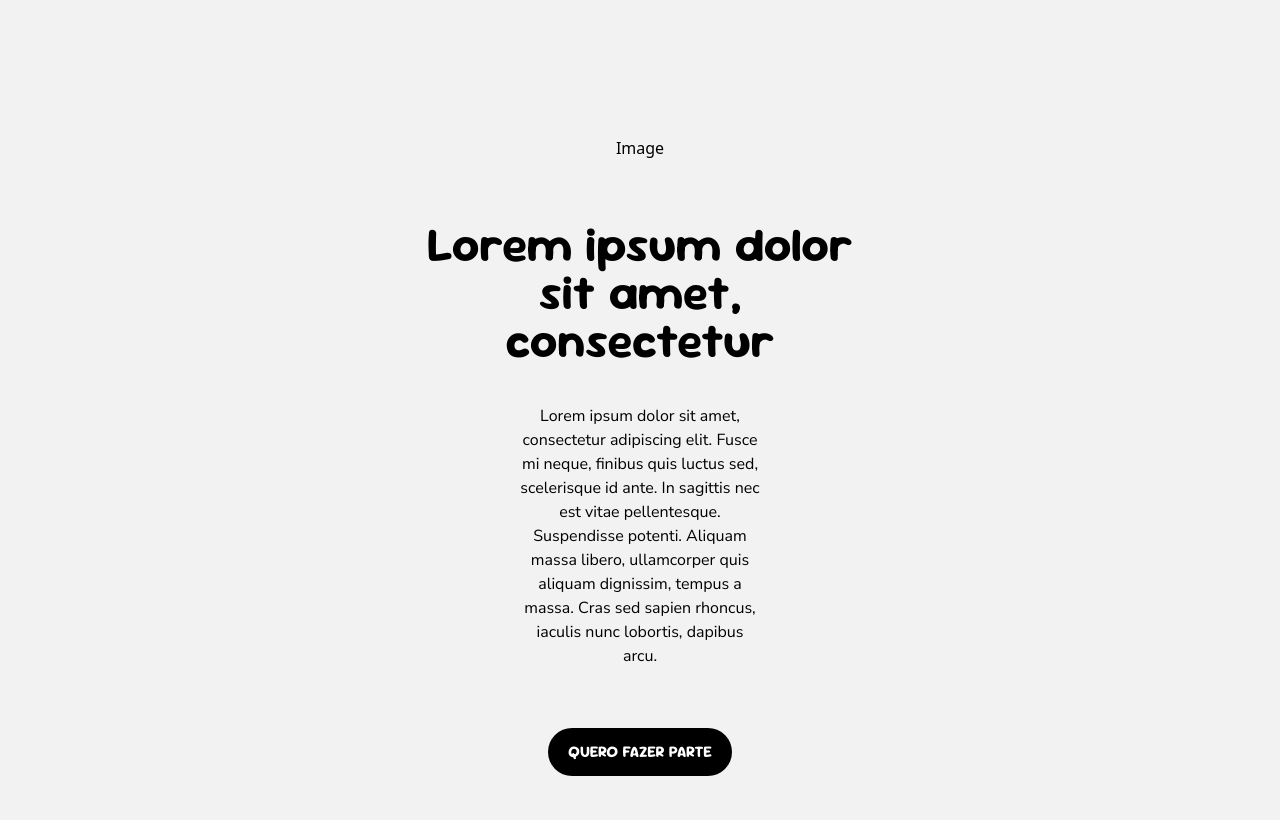
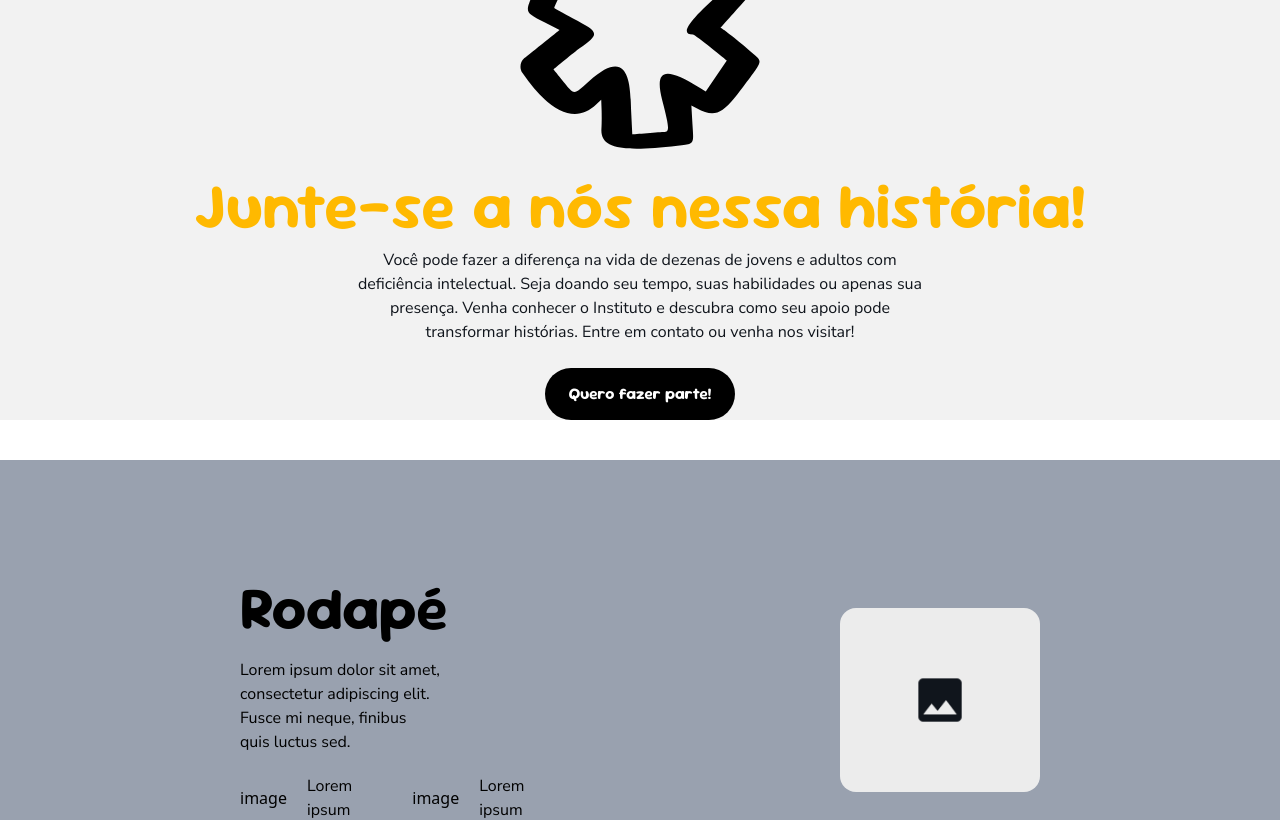
Before and after one commit to Necobgs/ong-esucri, a Next.js app: page /sobre-nos in a window 1280 px wide. Shown: the part 4220-5040 px from the top of the page. Built offline with nearby package versions, Linux system fonts and the light colour scheme.

Commit message:
textos do sobre-nos colocados

```diff
--- a/src/app/(header and footer)/sobre-nos/page.tsx
+++ b/src/app/(header and footer)/sobre-nos/page.tsx
@@ -1,5 +1,6 @@
 "use client"
 
+import HeroSection from "@/components/hero-section/hero-section";
 import TextImage from "@/components/text-image/TextImage"
 import Image from "next/image"
 import React from "react";
@@ -97,7 +98,7 @@ export default function SobreNos(){
                                                                                         União Catarinense de Educação (UCE)"/>
             </section>
             <section className="flex flex-col pl-80 pr-80 gap-15 pt-30" id="voluntarios">
-                <TextImage direction="reverse" image="image2" title="Voluntários" text="Lorem ipsum dolor sit amet, consectetur adipiscing elit. Fusce mi neque, finibus quis luctus sed, scelerisque id ante. In sagittis nec est vitae pellentesque. Suspendisse potenti. Aliquam massa libero, ullamcorper quis aliquam dignissim, tempus a massa. Cras sed sapien rhoncus, iaculis nunc lobortis, dapibus arcu."/>
+                <TextImage direction="reverse" image="image2" title="Voluntários" text="O trabalho voluntário é essencial para o Instituto. Contamos com apoio em áreas administrativas, pedagógicas, reciclagem e projetos criativos. Voluntários da comunidade, acadêmicos da UNESC e o Grupo de Mães ajudam a manter viva a missão da instituição."/>
                 <Image
                     src="/images/image.png"
                     alt="Imagem"
@@ -109,18 +110,17 @@ export default function SobreNos(){
                 />
                 <p>Lorem ipsum dolor sit amet, consectetur adipiscing elit. Fusce mi neque, finibus quis luctus sed, scelerisque id ante. In sagittis nec est vitae pellentesque. Suspendisse potenti. Aliquam massa libero, ullamcorper quis aliquam dignissim, tempus a massa. Cras sed sapien rhoncus, iaculis nunc lobortis, dapibus arcu. Donec a eros justo. Fusce egestas tristique ultrices. Nam tempor, augue nec tincidunt molestie, massa nunc varius arcu, at scelerisque elit erat a magna. Donec quis erat at libero ultrices mollis. In hac habitasse platea dictumst. Vivamus vehicula leo dui, at porta nisi facilisis finibus. In euismod augue vitae nisi ultricies, non aliquet urna tincidunt. Integer in nisi eget nulla commodo faucibus efficitur quis massa. Praesent felis est, finibus et nisi ac, hendrerit venenatis libero.</p>
             </section>
-            <section className="flex flex-col pl-80 pr-80 gap-15 pt-50 pb-30 justify-center items-center">
-                <div className="w-1/4 items-center justify-center text-center">
-                    Image
-                </div>
-                <div className="flex flex-col justify-center items-center gap-10 w-3/4">
-                    <span className="ff-SourGummy-bold text-5xl text-center">Lorem ipsum dolor sit amet, consectetur</span>
-                    <p className="ff-NunitoSans text-1xl text-center w-2/4">Lorem ipsum dolor sit amet, consectetur adipiscing elit. Fusce mi neque, finibus quis luctus sed, scelerisque id ante. In sagittis nec est vitae pellentesque. Suspendisse potenti. Aliquam massa libero, ullamcorper quis aliquam dignissim, tempus a massa. Cras sed sapien rhoncus, iaculis nunc lobortis, dapibus arcu.</p>
-                </div>
-                <button className="bg-black text-white pl-5 pr-5 pt-3 pb-3 rounded-3xl ff-SourGummy-bold">
-                QUERO FAZER PARTE
-                </button>
-            </section>
+
+            <section className="mb-10"><HeroSection
+                iconeSrc="/icons/vetor-parcerias.svg"
+                titulo="Junte-se a nós nessa história!"
+                descricao="Você pode fazer a diferença na vida de dezenas de jovens e adultos com
+                deficiência intelectual. Seja doando seu tempo, suas habilidades ou apenas sua
+                presença. Venha conhecer o Instituto e descubra como seu apoio pode transformar
+                histórias.
+                Entre em contato ou venha nos visitar!"
+                botaoTexto="Quero fazer parte!"
+            /></section>
         </>
     )
 }
--- a/src/components/hero-section/hero-section.tsx
+++ b/src/components/hero-section/hero-section.tsx
@@ -16,7 +16,7 @@ export default function HeroSection({
   className = "",
 }: HeroSectionProps) {
   return (
-    <section className={`flex-col text-center px-4 mb-15 ${className}`}>
+    <section className={`flex-col text-center px-4 ${className}`}>
       <div className="mb-6">
         <img
           src={iconeSrc}
--- a/src/components/slide-profession/slide-profession.tsx
+++ b/src/components/slide-profession/slide-profession.tsx
@@ -21,7 +21,7 @@ export default function SlideProfession(props:ProfessionInterface){
                         {
                             props.details.map((detail,index)=>{
                                 return (
-                                <div key={index} className="flex items-center justify-center gap-5">
+                                <div key={index} className="flex items-start justify-center gap-5">
                                     <span>{detail.icon}</span>
                                     <div>
                                         <h3 className="ff-SourGummy-bold text-1xl">{detail.title}</h3>
```
